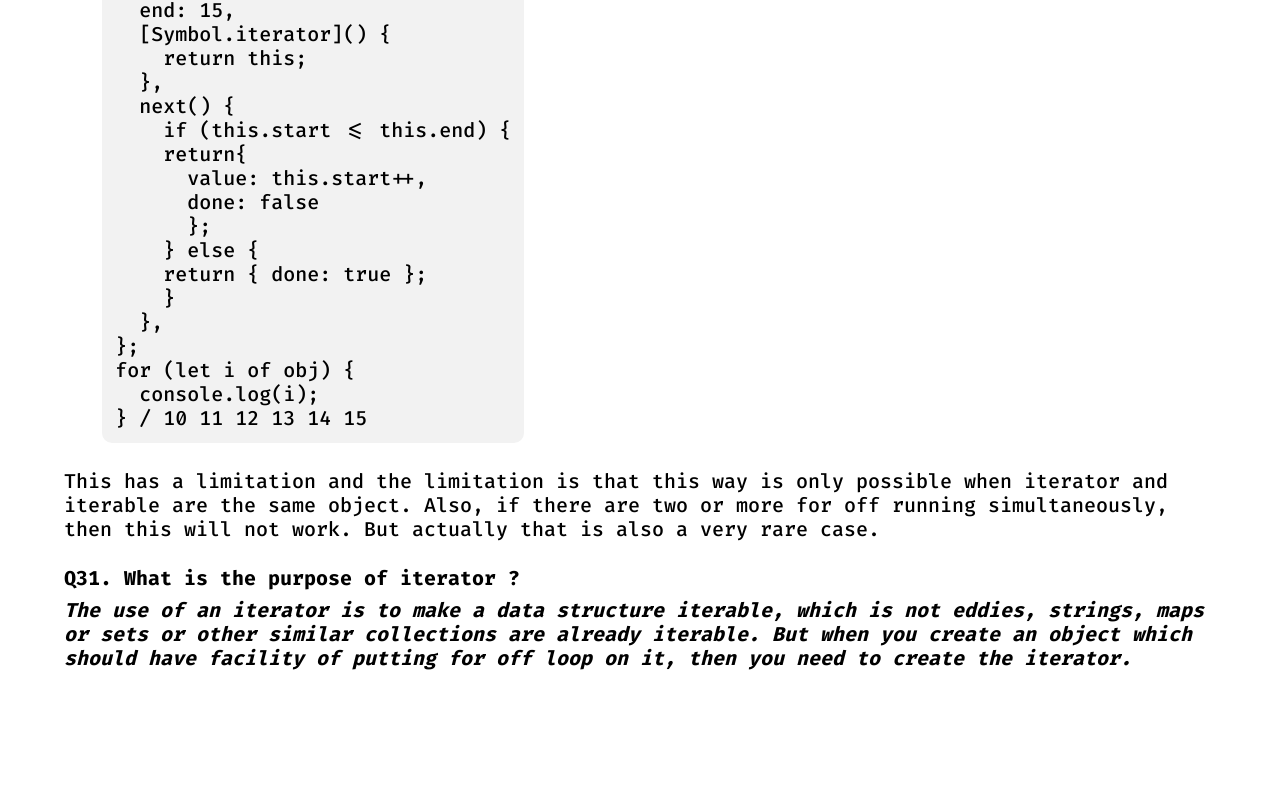
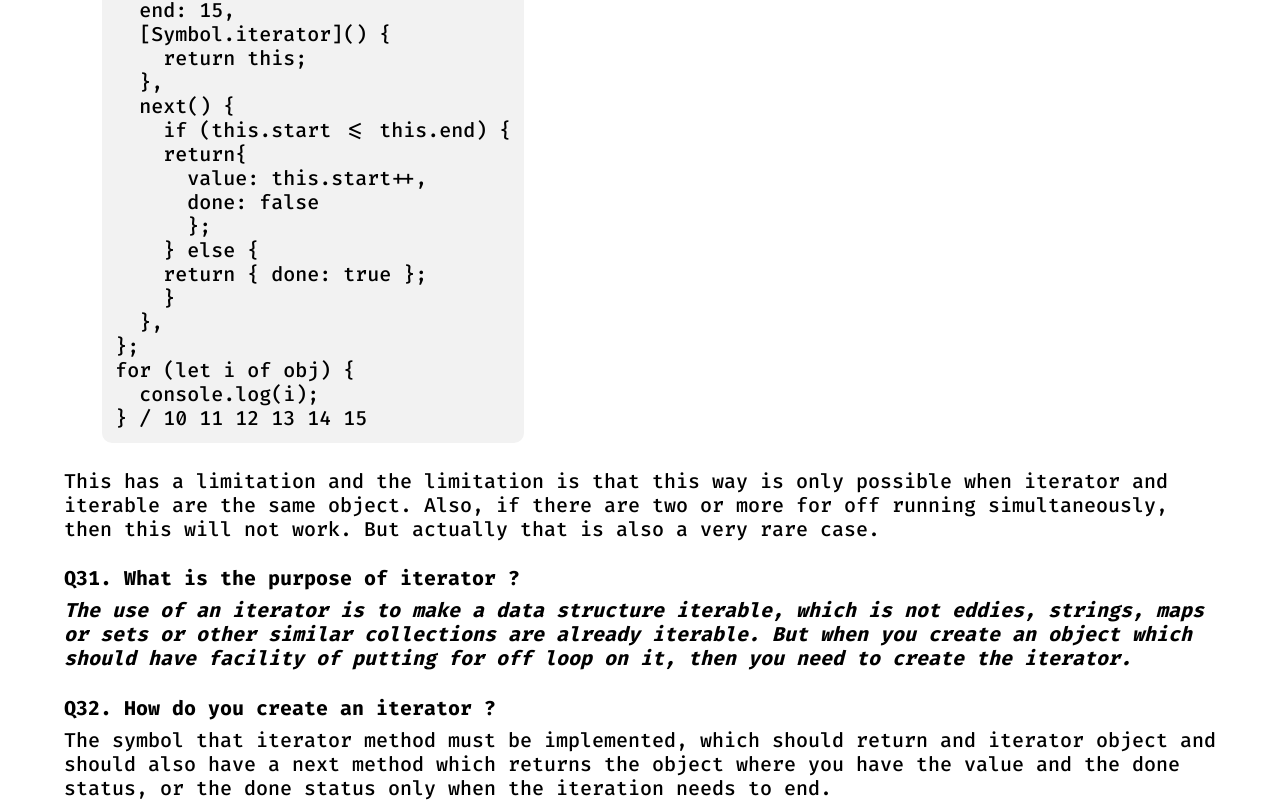
Before and after one commit to rohitkatbamna/jsin, a React (Create React App) app: page / in a window 1280 px wide. Shown: the part 10676-11484 px from the top of the page. Before the commit the page ends 11354 px from the top, so only its background shows below. Built offline with nearby package versions, Linux system fonts and the light colour scheme; the HTML template or start-up script is replaced by a standard one.

Commit message:
11:23 AM Q32  COMPLETE

```diff
--- a/src/components/jsques2.js
+++ b/src/components/jsques2.js
@@ -255,6 +255,13 @@ function Jsques2() {
 					iterator.
 				</Bita>
 			</Answer>
+			<Question>Q32. How do you create an iterator ?</Question>
+			<Answer>
+				The symbol that iterator method must be implemented, which should return
+				and iterator object and should also have a next method which returns the
+				object where you have the value and the done status, or the done status
+				only when the iteration needs to end.
+			</Answer>
 		</div>
 	);
 }
```
